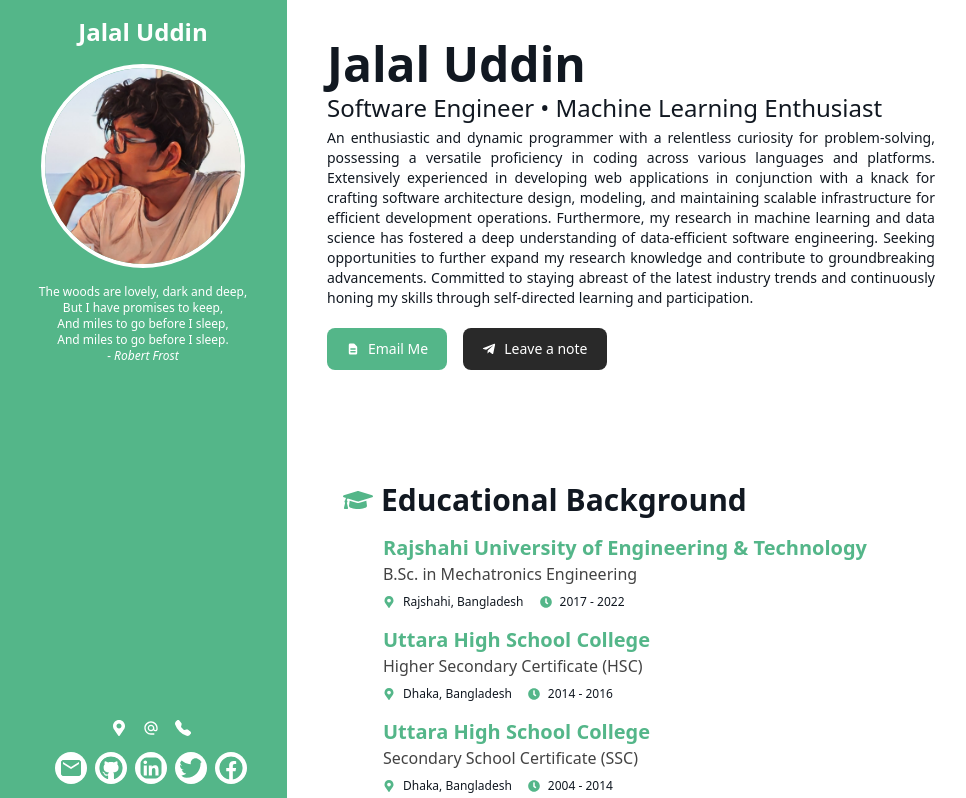
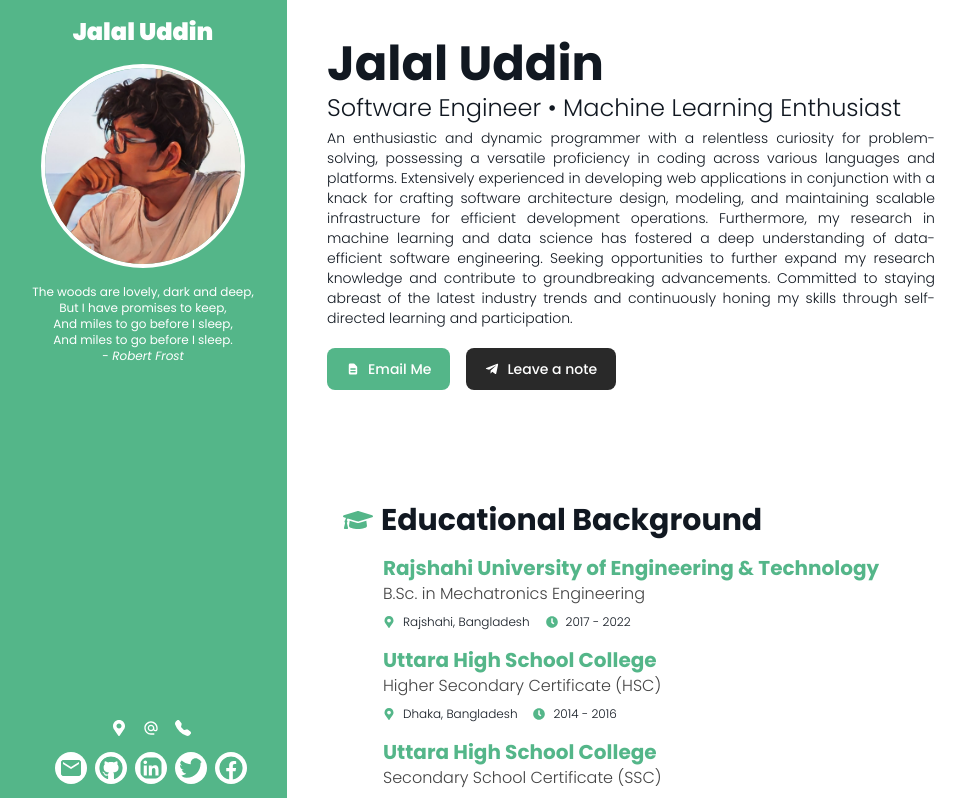
Before and after one commit to Bakar31/portfolio, a Next.js app: page / in a window 1280 px wide. Shown: the top 798 px of the page, without its empty margins (1-967 px from the left). Built offline with nearby package versions, Linux system fonts and the light colour scheme.

Commit message:
feat: add comforta font family

```diff
--- a/styles/globals.css
+++ b/styles/globals.css
@@ -1,3 +1,5 @@
+@import url("https://fonts.googleapis.com/css2?family=Poppins:ital,wght@0,100;0,200;0,300;0,400;0,500;0,700;0,800;0,900;1,400;1,700&display=swap");
+
 @tailwind base;
 @tailwind components;
 @tailwind utilities;
--- a/tailwind.config.js
+++ b/tailwind.config.js
@@ -22,6 +22,9 @@
         midnight: "#111821",
         charcoal: "#384F6C",
       },
+      fontFamily: {
+        sans: "Poppins",
+      },
     },
   },
   plugins: [require("flowbite/plugin")],
```
